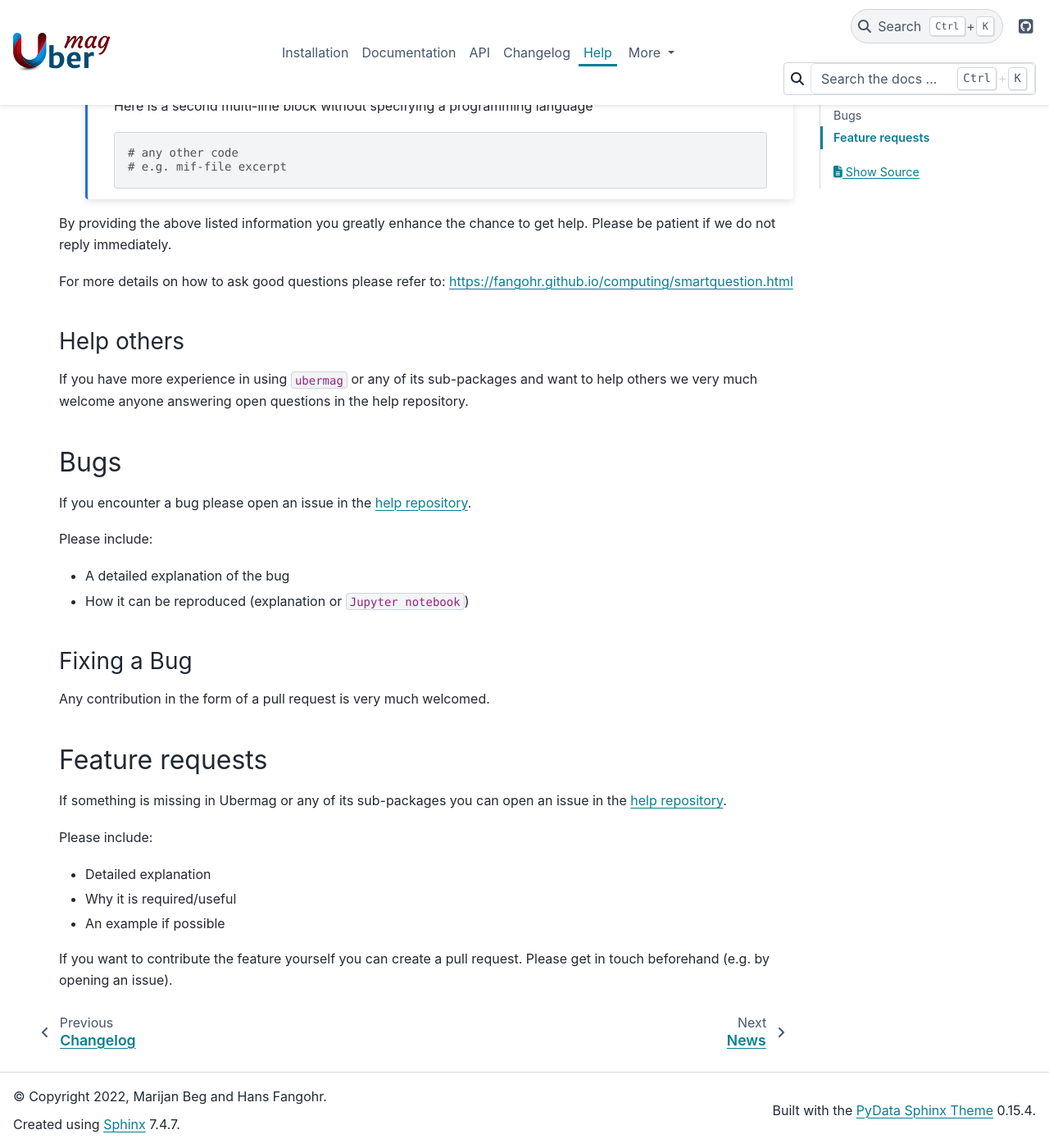
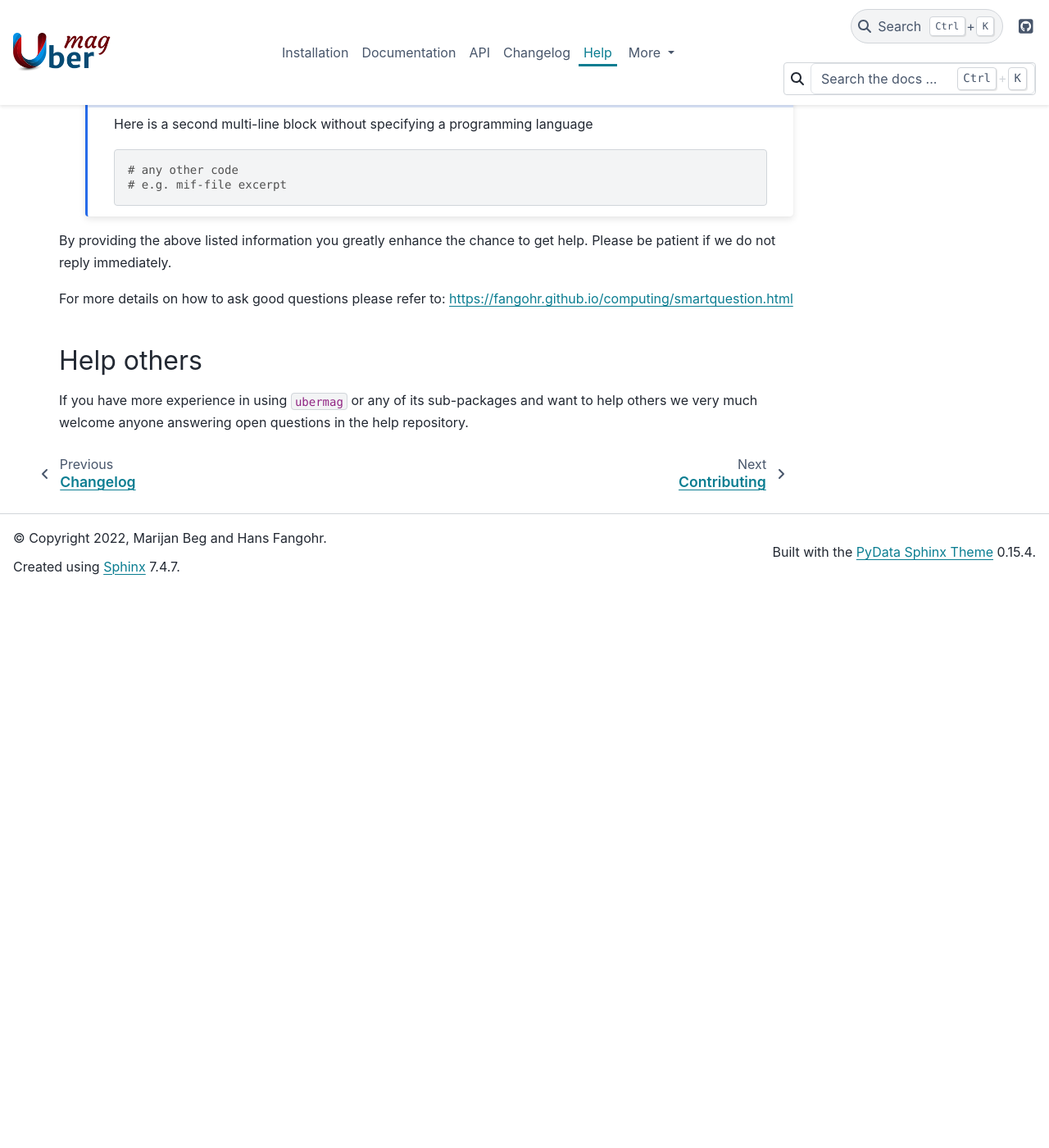
Before and after one commit to ubermag/ubermag.github.io, a Sphinx documentation site: the page built from source/help.rst, in a window 1280 px wide and 1400 px high, scrolled down 1503 px. Shown: the whole window at 82% size. Built offline with Sphinx 7.4.7 and the PyData theme 0.15.4, drawn with Linux system fonts in a browser that asks for light colours; pages that are not in the unit, such as notebooks, are missing from menus; after the commit the page ends 2223 px from its top, so only the background shows below that; some of the changed lines change nothing that is shown; some of the changed text lies outside the part shown.

Commit message:
Reorganise help and add Contributing

```diff
--- /dev/null
+++ b/source/contributing.rst
@@ -0,0 +1,51 @@
+============
+Contributing
+============
+
+We highly welcome all sorts of contributions. There are many ways of contributing and several of these don't require programming skills. We list a few (in alphabetic order) here:
+
+- answering questions in the GitHub help repository or on the mailing list
+- writing/extending the documentation
+- reporting bugs
+- ...
+
+.. _bugs:
+
+----
+Bugs
+----
+
+If you encounter a bug please open an issue in the `help repository
+<https://github.com/ubermag/help>`__.
+
+Please include:
+
+- A detailed explanation of the bug
+- How it can be reproduced (explanation or ``Jupyter notebook``)
+
+Fixing a Bug
+^^^^^^^^^^^^
+
+Any contribution in the form of a pull request is very much welcomed.
+
+.. _feature-requests:
+
+----------------
+Feature requests
+----------------
+
+If something is missing in Ubermag or any of its sub-packages you can open an
+issue in the `help repository <https://github.com/ubermag/help>`__.
+
+Please include:
+
+- Detailed explanation
+- Why it is required/useful
+- An example if possible
+
+If you want to contribute the feature yourself you can create a pull request. Please
+get in touch beforehand (e.g. by opening an issue).
+
+-------------
+Documentation
+-------------
--- a/source/help.rst
+++ b/source/help.rst
@@ -2,8 +2,8 @@
 Help
 ====
 
-Support
--------
+If you want to report a bug or request a new feature please refer to the
+relevant sections in :doc:`contributing` (:ref:`bugs`, :ref:`feature-requests`).
 
 If you encounter a problem that is not explained in the `workshop
 <workshop/index.html>`__ or the `documentation <documentation/index.html>`__ you
@@ -17,11 +17,13 @@
 ..  MABYE THIS LINK COULD DIRECTLY OPEN A NEW ISSUE BASED ON A (YET TO BE CREATED) TEMPLATE
 
 Please first have a look at the `existing issues
-<https://github.com/ubermag/help/issues?q=is%3Aissue+>`__, maybe your question
-has been answered already.
+<https://github.com/ubermag/help/issues?q=is%3Aissue+>`__ and the `mailing list
+archive <https://listserv.gwdg.de/pipermail/ubermag-users/>`__, maybe your
+question has been answered already.
 
+----------
 How to ask
-^^^^^^^^^^
+----------
 
 Please provide:
 
@@ -84,40 +86,10 @@
 For more details on how to ask good questions please refer to:
 https://fangohr.github.io/computing/smartquestion.html
 
+-----------
 Help others
-^^^^^^^^^^^
+-----------
 
 If you have more experience in using ``ubermag`` or any of its sub-packages and
 want to help others we very much welcome anyone answering open questions in the
 help repository.
-
-Bugs
-----
-
-If you encounter a bug please open an issue in the `help repository
-<https://github.com/ubermag/help>`__.
-
-Please include:
-
-- A detailed explanation of the bug
-- How it can be reproduced (explanation or ``Jupyter notebook``)
-
-Fixing a Bug
-^^^^^^^^^^^^
-
-Any contribution in the form of a pull request is very much welcomed.
-
-Feature requests
-----------------
-
-If something is missing in Ubermag or any of its sub-packages you can open an
-issue in the `help repository <https://github.com/ubermag/help>`__.
-
-Please include:
-
-- Detailed explanation
-- Why it is required/useful
-- An example if possible
-
-If you want to contribute the feature yourself you can create a pull request. Please
-get in touch beforehand (e.g. by opening an issue).
```
